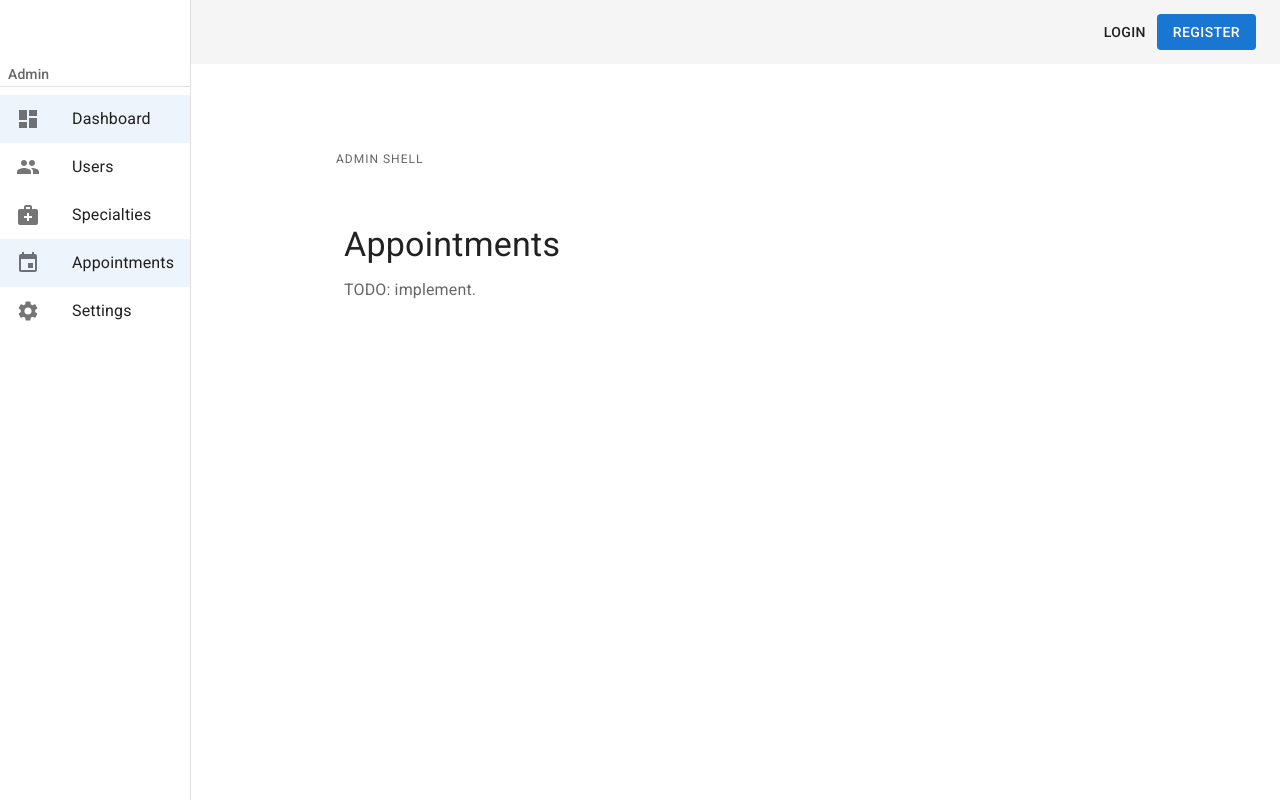
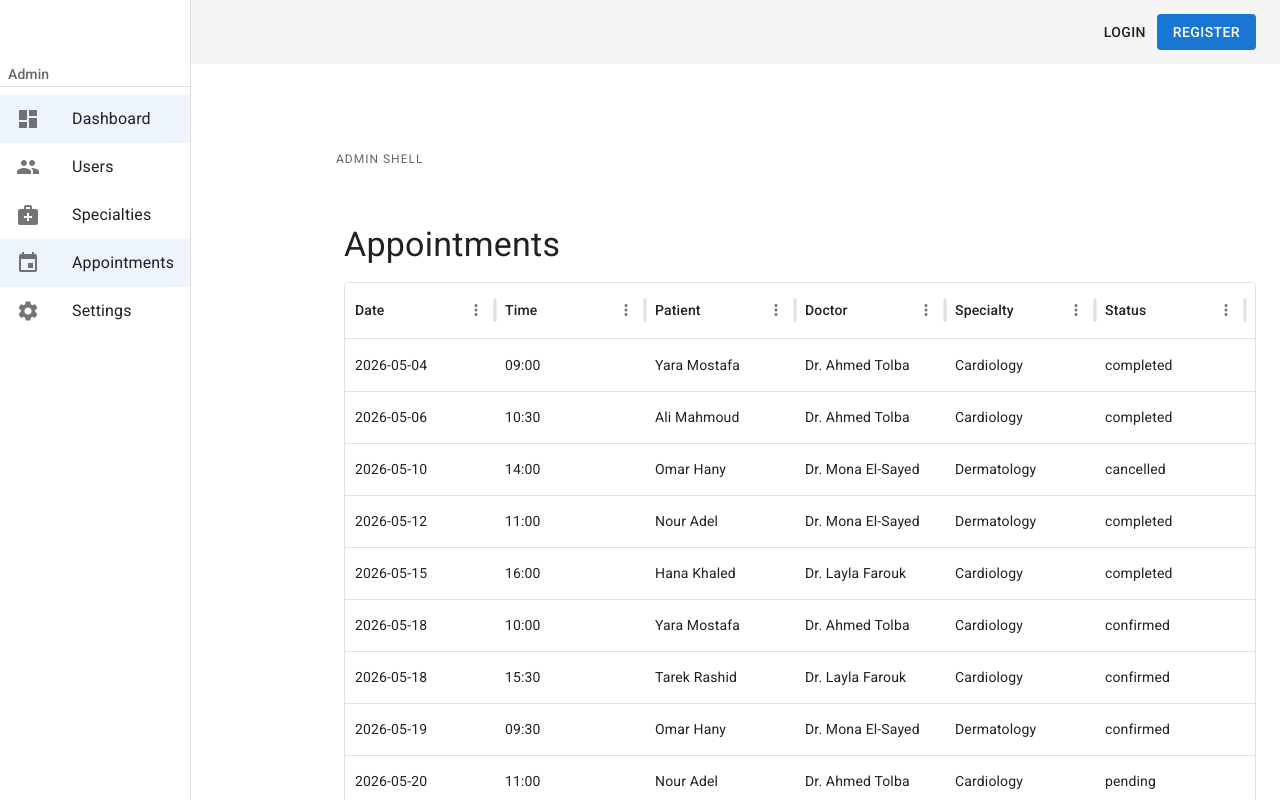
Before and after one commit to DevAbdoTolba/useCare, a React (Vite) app: page /admin/appointments in a window 1280 px wide. Shown: the top 800 px of the page. Built offline with nearby package versions, Linux system fonts and the light colour scheme; no server answers.

Commit message:
feat(admin) : added the table of appointments and it's hydration

```diff
--- a/src/pages/admin/AppointmentsPage.jsx
+++ b/src/pages/admin/AppointmentsPage.jsx
@@ -1,12 +1,79 @@
-import { Container, Typography } from '@mui/material';
+import { Container, Typography ,Button} from '@mui/material';
+import { DataGrid } from '@mui/x-data-grid';
+import {listAppointments, cancelAppointment} from '../../api/appointments';
+import {listUsers} from '../../api/users';
+import { listSpecialties } from '../../api/specialties';
+import {APPOINTMENT_STATUSES} from '../../schema/schema';
+import ConfirmDialog from '../../components/common/ConfirmDialog';
+import LoadingSpinner from '../../components/common/LoadingSpinner';
+import { useEffect, useState } from 'react';
+
 
 export default function AppointmentsPage() {
-  // TODO: implement per wireframe (docs/useCare.excalidraw).
-  // Global table of all appointments: Date | Time | Patient | Doctor | Status | Actions.
+  const [rows, setRows] = useState([]);
+  const [loading, setLoading] = useState(true);
+
+  const columns = [
+    { field: 'date', headerName: 'Date', width: 150 },
+    { field: 'time', headerName: 'Time', width: 150 },
+    { field: 'patient', headerName: 'Patient', width: 150 },
+    { field: 'doctor', headerName: 'Doctor', width: 150 },
+    { field: 'specialty', headerName: 'Specialty', width: 150 },
+    { field: 'status', headerName: 'Status', width: 150 },
+    {
+      field: 'actions',
+      headerName: 'Actions',
+      width: 250,
+      renderCell: (params) => (
+        <>
+          <Button variant="outlined" onClick={() => handleView(params.row)}>View</Button>
+          <Button variant="outlined" onClick={() => handleCancel(params.row)}>Cancel</Button>
+        </>
+      ),
+    },
+  ];
+
+useEffect(() => {
+  const fetchAll = async () => {
+    const [appointments, users, specialties] = await Promise.all([
+      listAppointments(),
+      listUsers(),
+      listSpecialties(),
+    ]);
+
+    setRows(appointments.map(item => {
+      const patient = users.find(u => u.id === item.patient_id);
+      const doctor = users.find(u => u.id === item.doctor_id);
+      const specialty = specialties.find(s => s.id === doctor?.specialty_id);
+
+      return {
+        id: item.id,
+        date: item.date,
+        time: item.time,
+        patient: patient?.name ?? 'Unknown',
+        doctor: doctor?.name ?? 'Unknown',
+        specialty: specialty?.name ?? 'Unknown',
+        status: item.status,
+      };
+    }));
+
+    setLoading(false);
+  };
+
+  fetchAll();
+}, []);
+
+  if (loading) return <LoadingSpinner />;
+
   return (
     <Container maxWidth="lg">
       <Typography variant="h4" gutterBottom marginTop={4}>Appointments</Typography>
-      <Typography color="text.secondary">TODO: implement.</Typography>
+      {
+        loading ? <LoadingSpinner/> :
+          <>
+            <DataGrid rows={rows} columns={columns} sx={{ mt: 2 }} getRowId={(row) => row.id} />
+          </>
+      }
     </Container>
   );
 }
```
Also changed, not shown: 1 other file (tests, documents, lock files or other folders).
